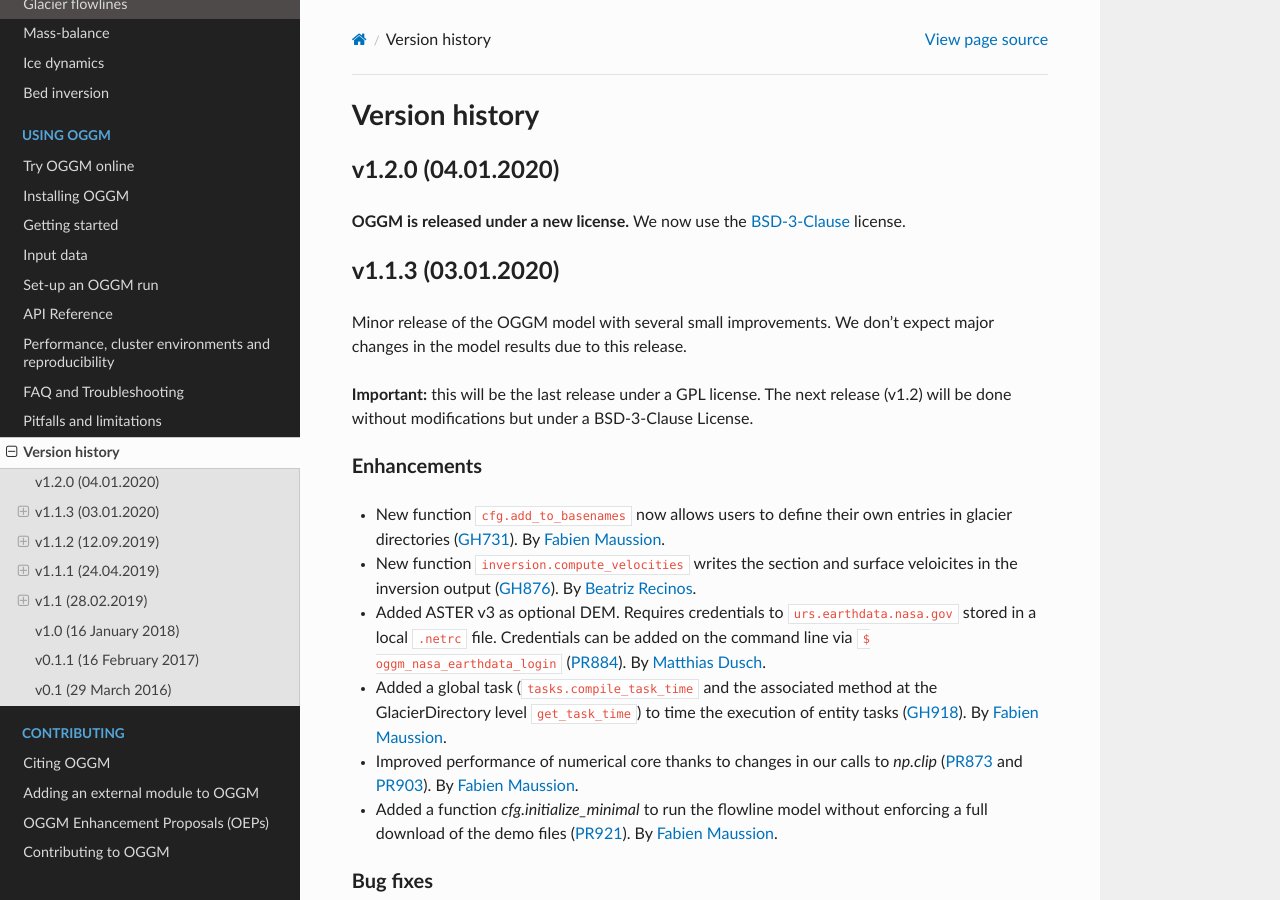
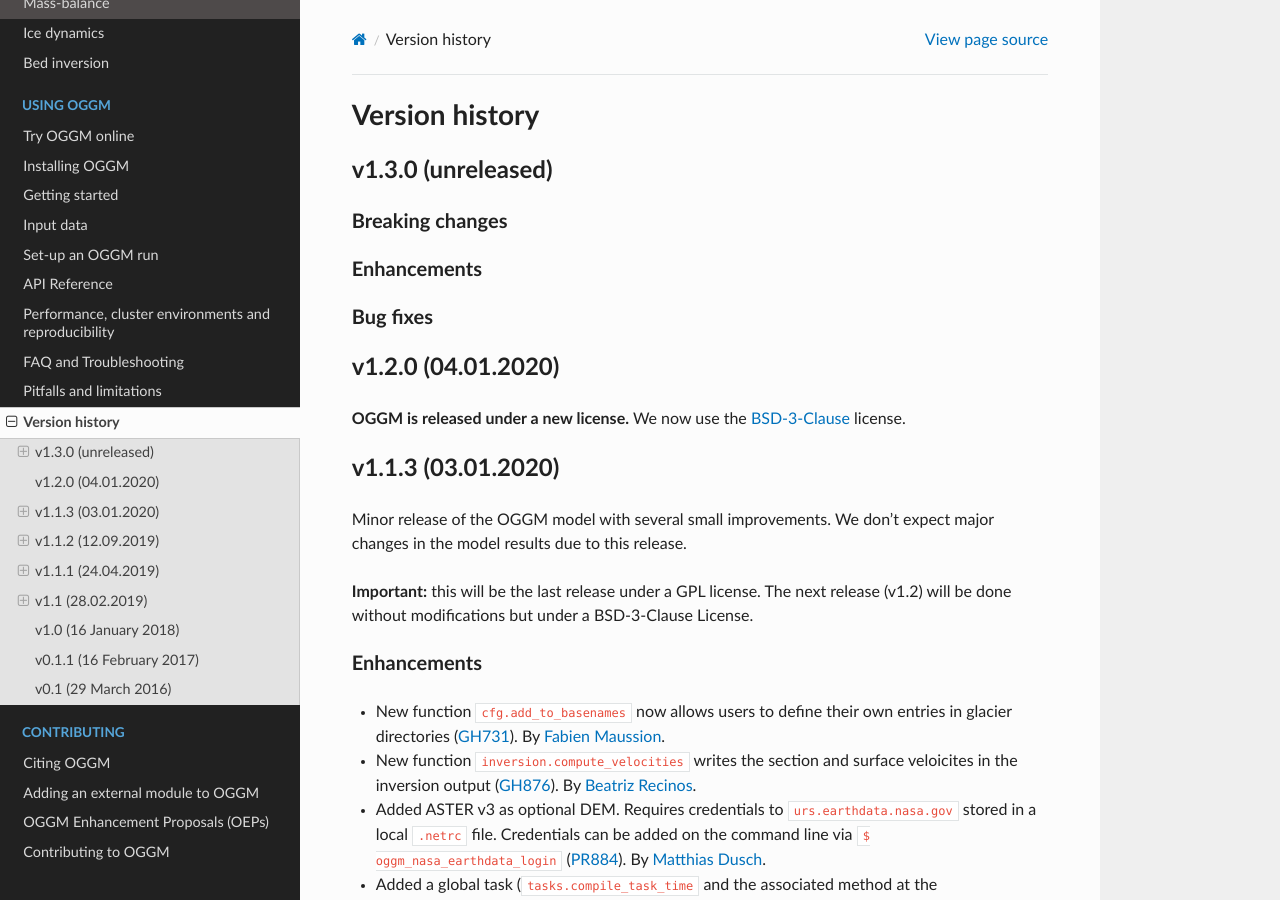
Before and after one commit to OGGM/oggm, a Sphinx documentation site: the page built from docs/whats-new.rst, in a window 1280 px wide and 900 px high. Built offline with Sphinx 7.4.7 and the Read the Docs theme 2.0.0, drawn with Linux system fonts in a browser that asks for light colours; the version number could not be read and is left out.

Commit message:
Revert to dev version

```diff
--- a/docs/whats-new.rst
+++ b/docs/whats-new.rst
@@ -3,6 +3,18 @@
 
 Version history
 ===============
+
+v1.3.0 (unreleased)
+-------------------
+
+Breaking changes
+~~~~~~~~~~~~~~~~
+
+Enhancements
+~~~~~~~~~~~~
+
+Bug fixes
+~~~~~~~~~
 
 v1.2.0 (04.01.2020)
 -------------------
```
